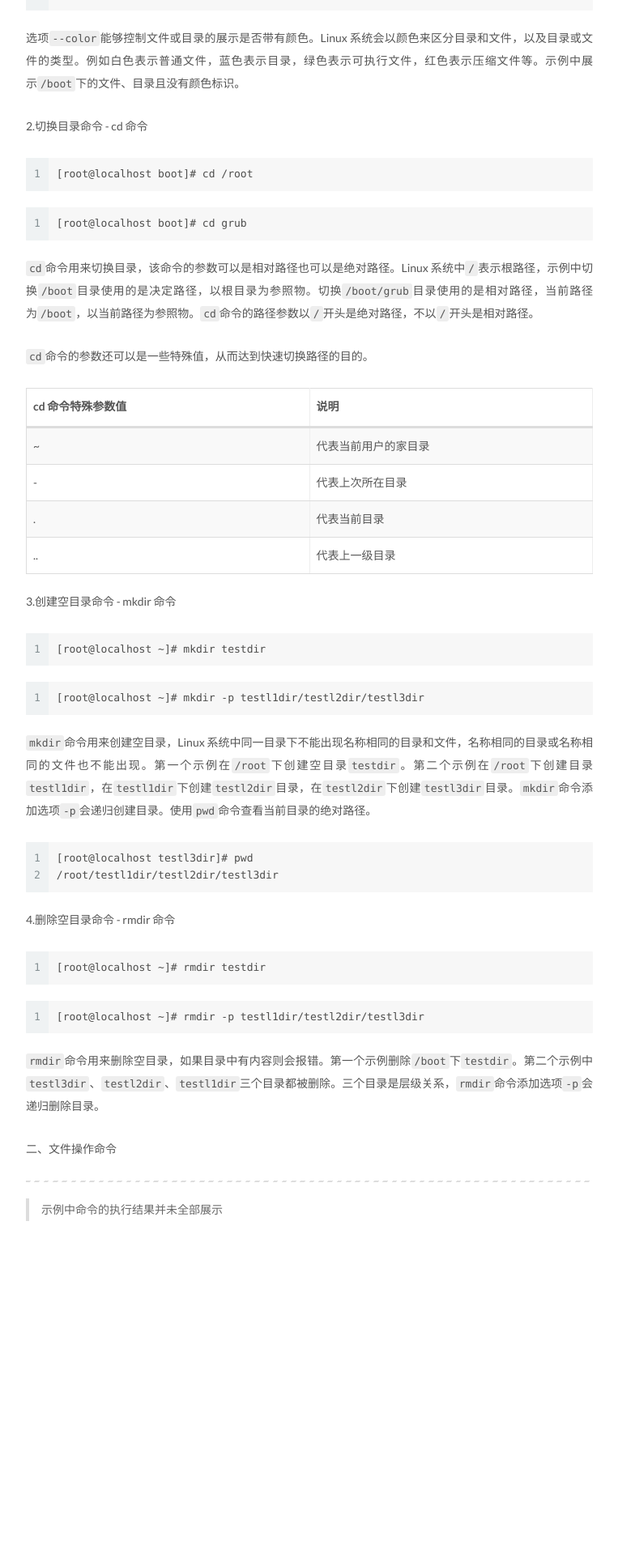
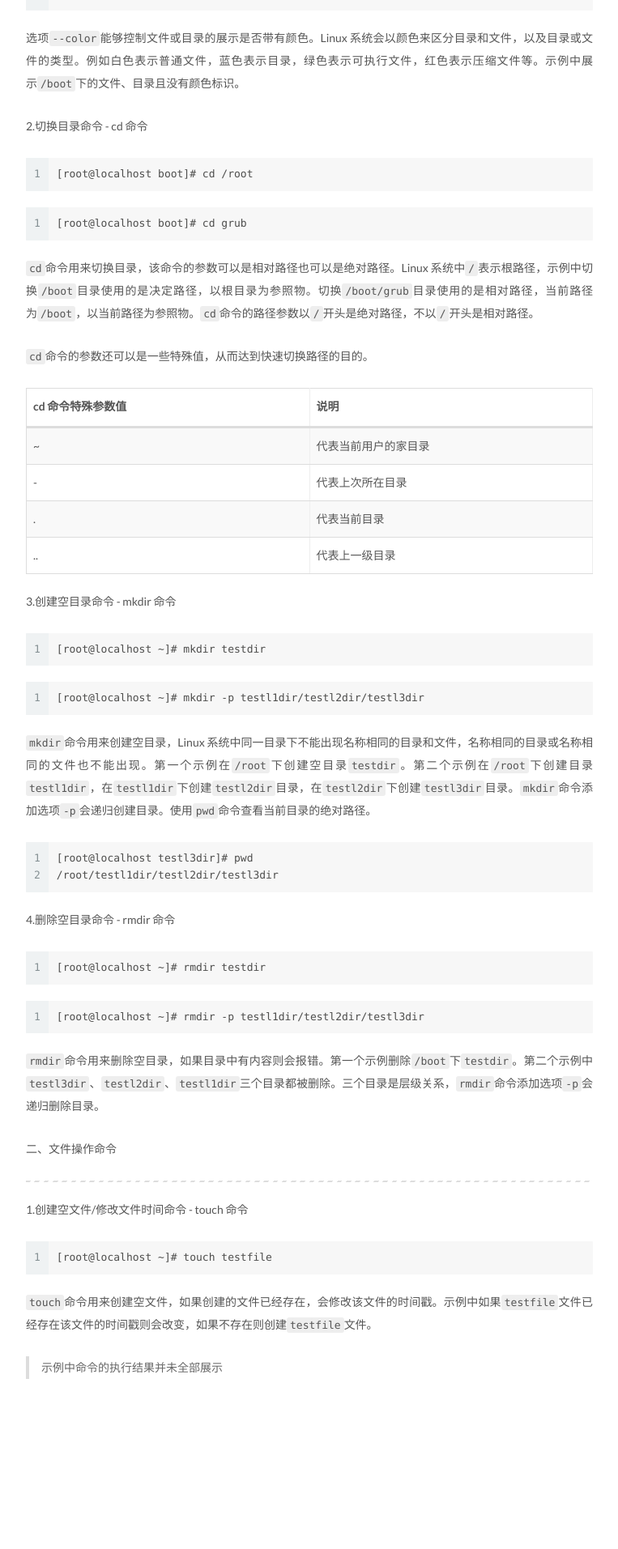
Before and after one commit to chuyibo/chuyibo.github.io, a Jekyll site: the page built from _posts/2021-01-07-Linux 基础命令(二).md, in a window 1280 px wide. Shown: the part 1871-3784 px from the top of the page at 81% size, without its empty margins (258-1021 px from the left). Built offline with Jekyll 4.4.1, drawn with Linux system fonts in a browser that asks for light colours; before the commit the page ends 3589 px from its top, so only the background shows below that.

Commit message:
2021/01/11

````diff
--- a/_posts/2021-01-07-Linux 基础命令(二).md
+++ b/_posts/2021-01-07-Linux 基础命令(二).md
@@ -107,8 +107,6 @@ drwxr-xr-x. 3 root root 4.0K 1月   8 00:39 efi
 /root/testl1dir/testl2dir/testl3dir
 ```
 
-
-
 4.删除空目录命令 - rmdir 命令
 
 ```
@@ -125,6 +123,12 @@ drwxr-xr-x. 3 root root 4.0K 1月   8 00:39 efi
 
 ----
 
+1.创建空文件/修改文件时间命令 - touch 命令
 
+```
+[root@localhost ~]# touch testfile
+```
+
+`touch`命令用来创建空文件，如果创建的文件已经存在，会修改该文件的时间戳。示例中如果`testfile`文件已经存在该文件的时间戳则会改变，如果不存在则创建`testfile`文件。
 
 > 示例中命令的执行结果并未全部展示
````
